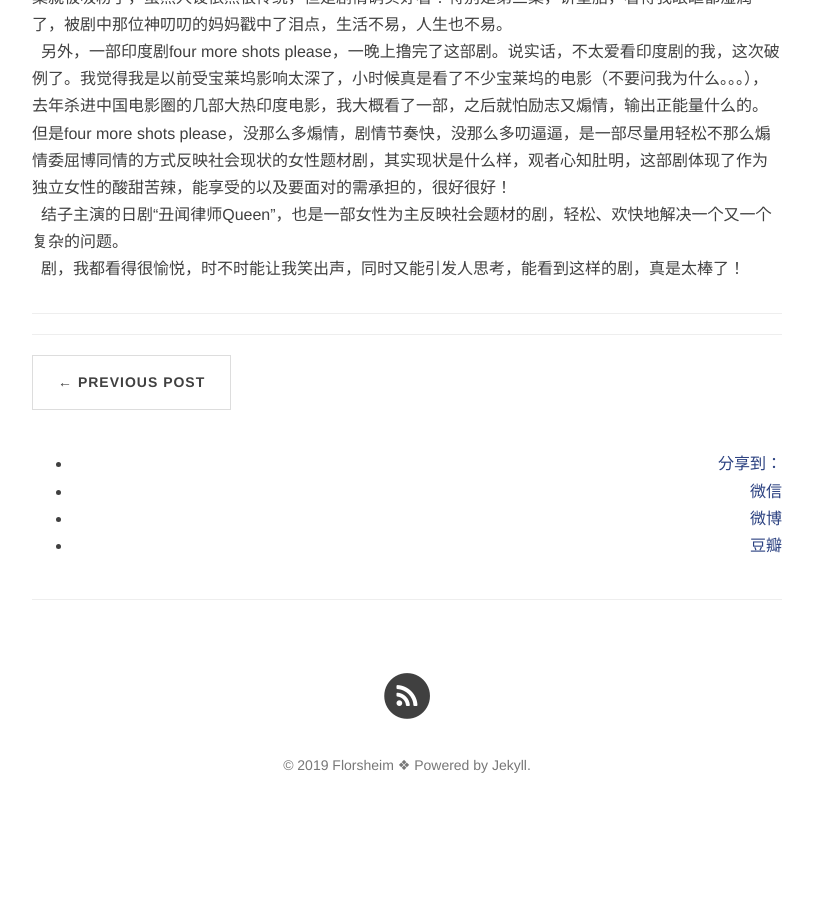
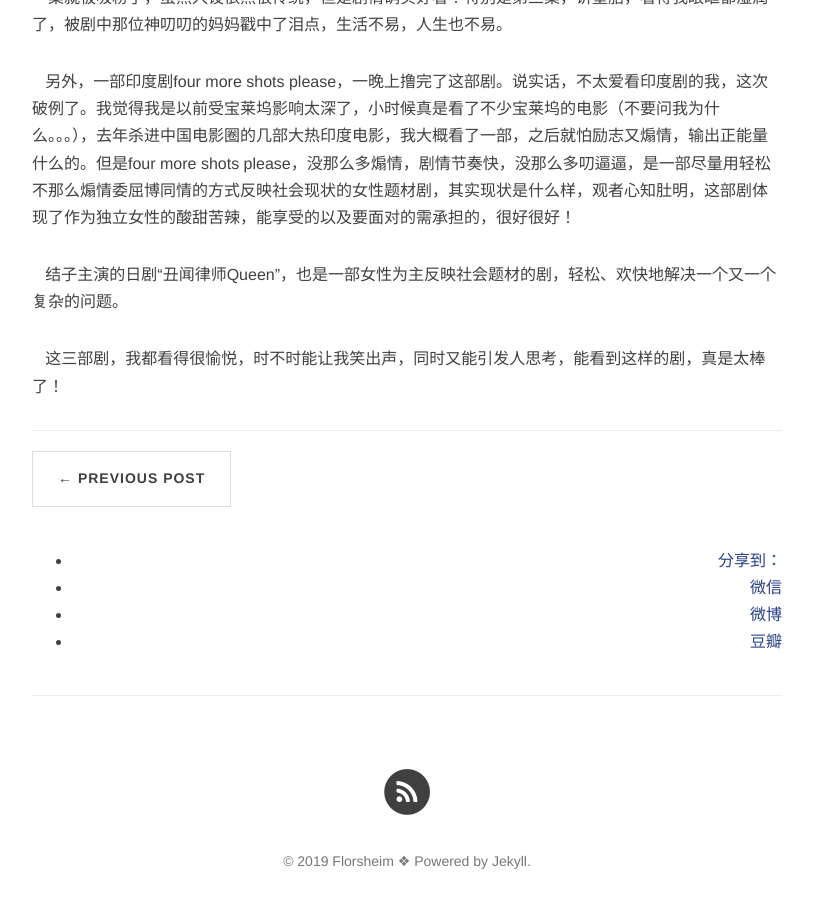
Before and after one commit to bear-kid/bear-kid.github.io, a Jekyll site: the page built from _posts/2019-02-12-TVseries.md, in a window 1280 px wide and 900 px high, scrolled down 555 px. Shown: the whole window, without its empty margins (233-1046 px from the left). Built offline with Jekyll 4.4.1, drawn with Linux system fonts in a browser that asks for light colours; nearby versions of some CDN libraries; comment, search, counter and statistics services are not loaded; before the commit the page ends 1397 px from its top, so only the background shows below that.

Commit message:
Update 2019-02-12-TVseries.md

```diff
--- a/_posts/2019-02-12-TVseries.md
+++ b/_posts/2019-02-12-TVseries.md
@@ -6,9 +6,10 @@ categories: blog
 tags: [影视]
 
 ---
-&nbsp;&nbsp;把美剧sex education第一季看完了，这部电视剧说实话真是蛮惊艳的，一开始以为就是一部尺度很大的校园青春片，毕竟已经对美剧校园青春片中套路审美疲劳了，然而看了眼剧情简介又觉得挺不错，看完第一集就被吸粉了，虽然人设依然很传统，但是剧情确实好看！特别是第三集，讲堕胎，看得我眼眶都湿润了，被剧中那位神叨叨的妈妈戳中了泪点，生活不易，人生也不易。
-&nbsp;&nbsp;另外，一部印度剧four more shots please，一晚上撸完了这部剧。说实话，不太爱看印度剧的我，这次破例了。我觉得我是以前受宝莱坞影响太深了，小时候真是看了不少宝莱坞的电影（不要问我为什么。。。），去年杀进中国电影圈的几部大热印度电影，我大概看了一部，之后就怕励志又煽情，输出正能量什么的。但是four more shots please，没那么多煽情，剧情节奏快，没那么多叨逼逼，是一部尽量用轻松不那么煽情委屈博同情的方式反映社会现状的女性题材剧，其实现状是什么样，观者心知肚明，这部剧体现了作为独立女性的酸甜苦辣，能享受的以及要面对的需承担的，很好很好！
-&nbsp;&nbsp;结子主演的日剧“丑闻律师Queen”，也是一部女性为主反映社会题材的剧，轻松、欢快地解决一个又一个复杂的问题。
-&nbsp;&nbsp;剧，我都看得很愉悦，时不时能让我笑出声，同时又能引发人思考，能看到这样的剧，真是太棒了！
+&nbsp; &nbsp;把美剧sex education第一季看完了，这部电视剧说实话真是蛮惊艳的，一开始以为就是一部尺度很大的校园青春片，毕竟已经对美剧校园青春片中套路审美疲劳了，然而看了眼剧情简介又觉得挺不错，看完第一集就被吸粉了，虽然人设依然很传统，但是剧情确实好看！特别是第三集，讲堕胎，看得我眼眶都湿润了，被剧中那位神叨叨的妈妈戳中了泪点，生活不易，人生也不易。
 
----
+&nbsp; &nbsp;另外，一部印度剧four more shots please，一晚上撸完了这部剧。说实话，不太爱看印度剧的我，这次破例了。我觉得我是以前受宝莱坞影响太深了，小时候真是看了不少宝莱坞的电影（不要问我为什么。。。），去年杀进中国电影圈的几部大热印度电影，我大概看了一部，之后就怕励志又煽情，输出正能量什么的。但是four more shots please，没那么多煽情，剧情节奏快，没那么多叨逼逼，是一部尽量用轻松不那么煽情委屈博同情的方式反映社会现状的女性题材剧，其实现状是什么样，观者心知肚明，这部剧体现了作为独立女性的酸甜苦辣，能享受的以及要面对的需承担的，很好很好！
+
+&nbsp; &nbsp;结子主演的日剧“丑闻律师Queen”，也是一部女性为主反映社会题材的剧，轻松、欢快地解决一个又一个复杂的问题。
+
+&nbsp; &nbsp;这三部剧，我都看得很愉悦，时不时能让我笑出声，同时又能引发人思考，能看到这样的剧，真是太棒了！
```
